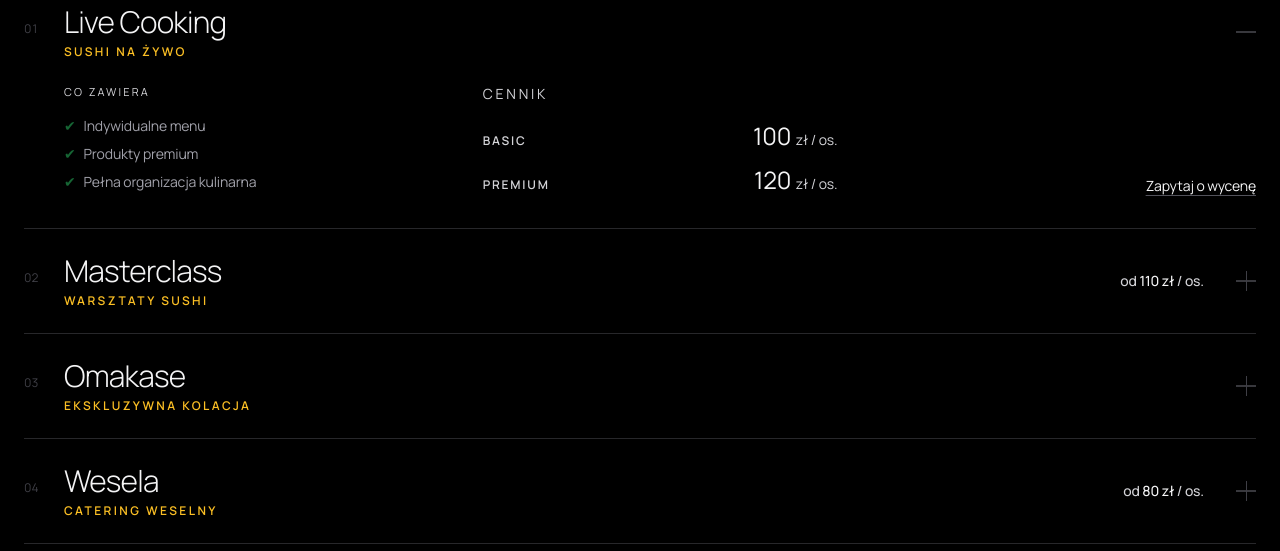
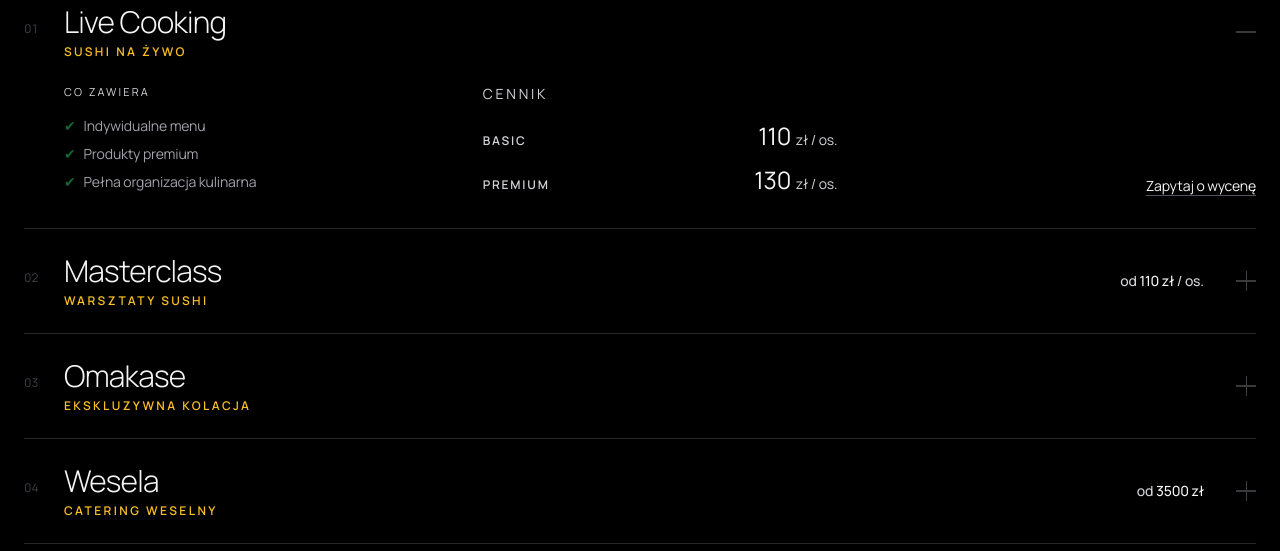
Before and after one commit to AleksanderPaluch/event-chef, a React (Vite) app: page / in a window 1280 px wide. Shown: the part 3680-4231 px from the top of the page. Built offline with nearby package versions, Linux system fonts and the light colour scheme.

Commit message:
fix offer

```diff
--- a/src/components/Offer/Offer.tsx
+++ b/src/components/Offer/Offer.tsx
@@ -18,6 +18,7 @@ export interface OfferData {
   callout: string;
   features: string[];
   pricing: Partial<Record<PeopleTab, PriceTier>>;
+  pricePerEvent?: boolean;
 }
 
 export const PEOPLE_TABS: PeopleTab[] = ["8-14", "15-19", "20-29", "30+"];
@@ -62,10 +63,12 @@ const PriceValue = ({
   value,
   selectedPeople,
   personTab,
+  pricePerEvent,
 }: {
   value: string;
   selectedPeople: PeopleTab;
   personTab: string;
+  pricePerEvent?: boolean;
 }) => (
   <AnimatePresence mode="wait">
     <motion.span
@@ -77,7 +80,7 @@ const PriceValue = ({
       className="text-2xl text-heading"
     >
       {value}{" "}
-      <span className="text-sm text-muted">zł {personTab}</span>
+      <span className="text-sm text-muted">zł{!pricePerEvent && ` ${personTab}`}</span>
     </motion.span>
   </AnimatePresence>
 );
@@ -87,11 +90,13 @@ const PricePreview = ({
   selectedPeople,
   from,
   personTab,
+  pricePerEvent,
 }: {
   pricing?: PriceTier;
   selectedPeople: PeopleTab;
   from: string;
   personTab: string;
+  pricePerEvent?: boolean;
 }) => {
   if (!pricing) return null;
   const value = pricing.basic ?? pricing.premium;
@@ -108,7 +113,7 @@ const PricePreview = ({
       >
         {from}{" "}
         <span className="text-heading">{value} zł</span>{" "}
-        {personTab}
+        {!pricePerEvent && personTab}
       </motion.p>
     </AnimatePresence>
   );
@@ -157,6 +162,7 @@ const AccordionItem = ({
             selectedPeople={selectedPeople}
             from={t.from}
             personTab={t.personTab}
+            pricePerEvent={offer.pricePerEvent}
           />
         )}
 
@@ -209,14 +215,24 @@ const AccordionItem = ({
                       <span className="text-xs tracking-[0.15em] uppercase font-semibold text-muted">
                         Basic
                       </span>
-                      <PriceValue value={pricing.basic} selectedPeople={selectedPeople} personTab={t.personTab} />
+                      <PriceValue
+                        value={pricing.basic}
+                        selectedPeople={selectedPeople}
+                        personTab={t.personTab}
+                        pricePerEvent={offer.pricePerEvent}
+                      />
                     </div>
                   )}
                   <div className="flex items-baseline justify-between">
                     <span className="text-xs tracking-[0.15em] uppercase font-semibold text-muted">
                       Premium
                     </span>
-                    <PriceValue value={pricing.premium} selectedPeople={selectedPeople} personTab={t.personTab} />
+                    <PriceValue
+                      value={pricing.premium}
+                      selectedPeople={selectedPeople}
+                      personTab={t.personTab}
+                      pricePerEvent={offer.pricePerEvent}
+                    />
                   </div>
                 </div>
               ) : (
--- a/src/components/Translations/OfferTranslations.ts
+++ b/src/components/Translations/OfferTranslations.ts
@@ -1,6 +1,5 @@
 import type { OfferData } from "../Offer/Offer";
 import type { Lang } from "./FormTranslations";
-
 
 interface OfferTranslation {
   heading: string;
@@ -31,41 +30,58 @@ export const OfferTranslations: Record<Lang, OfferTranslation> = {
       {
         title: "Live Cooking",
         callout: "Live sushi",
-        features: ["Custom menu", "Premium ingredients", "Full culinary organisation"],
+        features: [
+          "Custom menu",
+          "Premium ingredients",
+          "Full culinary organisation",
+        ],
         pricing: {
-          "8-14":  { basic: "130", premium: "150" },
-          "15-19": { basic: "120", premium: "140" },
-          "20-29": { basic: "110", premium: "130" },
-          "30+":   { basic: "100", premium: "120" },
+          "8-14": { basic: "140", premium: "160" },
+          "15-19": { basic: "130", premium: "150" },
+          "20-29": { basic: "120", premium: "140" },
+          "30+": { basic: "110", premium: "130" },
         },
       },
       {
         title: "Masterclass",
         callout: "Sushi workshop",
-        features: ["Interactive demonstration", "Step-by-step instruction", "Tasting of prepared dishes"],
+        features: [
+          "Interactive demonstration",
+          "Step-by-step instruction",
+          "Tasting of prepared dishes",
+        ],
         pricing: {
-          "8-14":  { basic: "140", premium: "160" },
+          "8-14": { basic: "140", premium: "160" },
           "15-19": { basic: "130", premium: "150" },
           "20-29": { basic: "120", premium: "140" },
-          "30+":   { basic: "110", premium: "130" },
+          "30+": { basic: "110", premium: "130" },
         },
       },
       {
         title: "Omakase",
         callout: "Exclusive dinner",
-        features: ["Signature Omakase menu", "Seasonal top-quality ingredients", "Personal chef service"],
+        features: [
+          "Signature Omakase menu",
+          "Seasonal top-quality ingredients",
+          "Personal chef service",
+        ],
         pricing: {
-          "8-14":  { premium: "350" },
+          "8-14": { premium: "350" },
           "15-19": { premium: "300" },
         },
+        pricePerEvent: true,
       },
       {
         title: "Weddings",
         callout: "Wedding catering",
-        features: ["Special wedding menu", "Sushi buffet style", "Nationwide delivery across Poland"],
+        features: [
+          "Special wedding menu",
+          "Sushi buffet style",
+          "Nationwide delivery across Poland",
+        ],
         pricing: {
-          "20-29": { basic: "100", premium: "120" },
-          "30+":   { basic: "80",  premium: "100" },
+          "20-29": { basic: "3000", premium: "3500" },
+          "30+": { basic: "3500", premium: "4000" },
         },
       },
     ],
@@ -85,42 +101,59 @@ export const OfferTranslations: Record<Lang, OfferTranslation> = {
       {
         title: "Live Cooking",
         callout: "Sushi na żywo",
-        features: ["Indywidualne menu", "Produkty premium", "Pełna organizacja kulinarna"],
+        features: [
+          "Indywidualne menu",
+          "Produkty premium",
+          "Pełna organizacja kulinarna",
+        ],
         pricing: {
-          "8-14":  { basic: "130", premium: "150" },
-          "15-19": { basic: "120", premium: "140" },
-          "20-29": { basic: "110", premium: "130" },
-          "30+":   { basic: "100", premium: "120" },
+          "8-14": { basic: "140", premium: "160" },
+          "15-19": { basic: "130", premium: "150" },
+          "20-29": { basic: "120", premium: "140" },
+          "30+": { basic: "110", premium: "130" },
         },
       },
       {
         title: "Masterclass",
         callout: "Warsztaty sushi",
-        features: ["Interaktywny pokaz", "Nauka krok po kroku", "Degustacja przygotowanych dań"],
+        features: [
+          "Interaktywny pokaz",
+          "Nauka krok po kroku",
+          "Degustacja przygotowanych dań",
+        ],
         pricing: {
-          "8-14":  { basic: "140", premium: "160" },
+          "8-14": { basic: "140", premium: "160" },
           "15-19": { basic: "130", premium: "150" },
           "20-29": { basic: "120", premium: "140" },
-          "30+":   { basic: "110", premium: "130" },
+          "30+": { basic: "110", premium: "130" },
         },
       },
       {
         title: "Omakase",
         callout: "Ekskluzywna kolacja",
-        features: ["Autorskie menu Omakase", "Sezonowe składniki najwyższej jakości", "Indywidualny serwis szefa"],
+        features: [
+          "Autorskie menu Omakase",
+          "Sezonowe składniki najwyższej jakości",
+          "Indywidualny serwis szefa",
+        ],
         pricing: {
-          "8-14":  { premium: "350" },
+          "8-14": { premium: "350" },
           "15-19": { premium: "300" },
         },
       },
       {
         title: "Wesela",
         callout: "Catering weselny",
-        features: ["Specjalne menu weselne", "Sushi w formie bufetu", "Realizacja na terenie całej Polski"],
+        features: [
+          "Specjalne menu weselne",
+          "Sushi w formie bufetu",
+          "Realizacja na terenie całej Polski",
+        ],
         pricing: {
-          "20-29": { basic: "100", premium: "120" },
-          "30+":   { basic: "80",  premium: "100" },
+          "20-29": { basic: "3000", premium: "3500" },
+          "30+": { basic: "3500", premium: "4000" },
         },
+        pricePerEvent: true,
       },
     ],
   },
```
